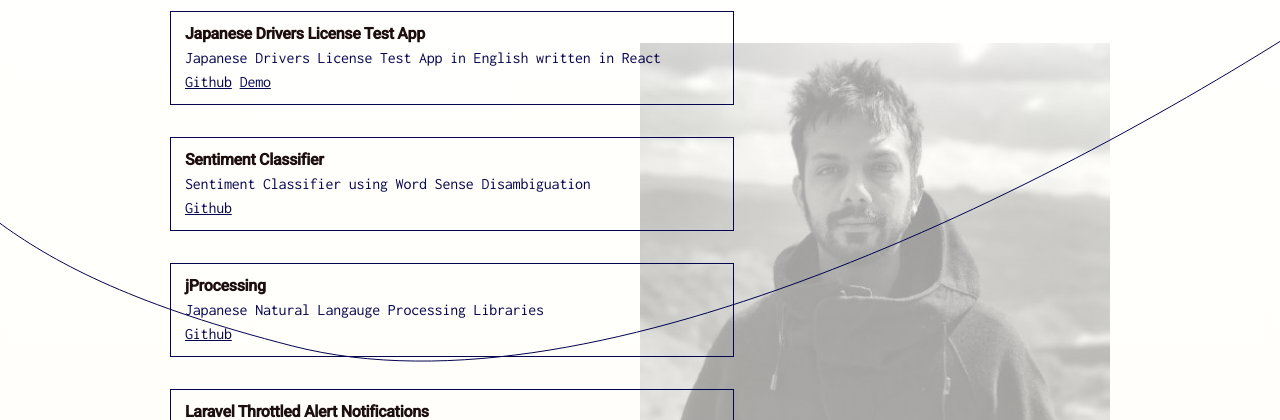
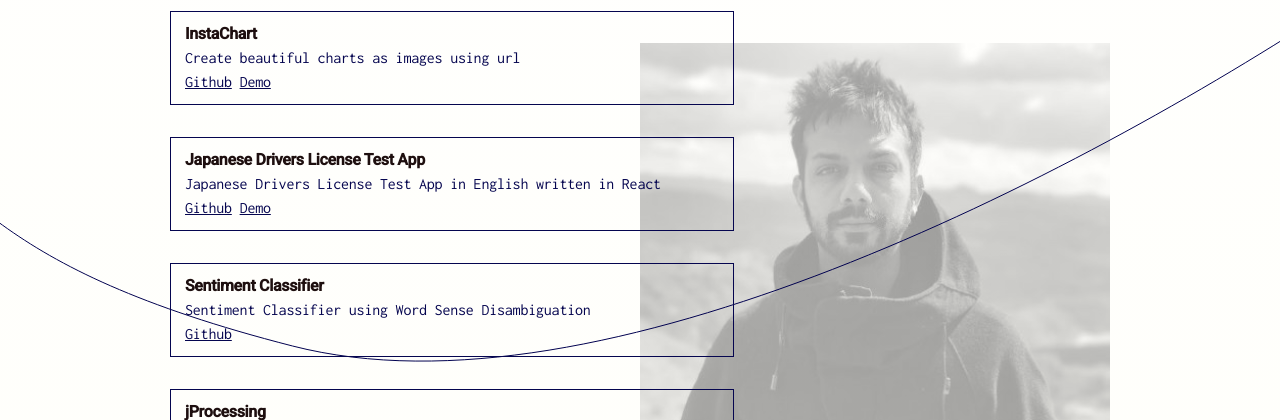
Before and after one commit to kevincobain2000/kevincobain2000.github.io, an Astro site: page / in a window 1280 px wide. Shown: the part 680-1100 px from the top of the page. Built offline with nearby package versions, Linux system fonts and the light colour scheme; Astro itself is replaced by a stand-in of ours.

Commit message:
adds project

```diff
--- a/src/components/Projects.astro
+++ b/src/components/Projects.astro
@@ -2,6 +2,13 @@
 export interface Props {
 }
 const openSourced = [
+        {
+            name: "InstaChart",
+            description: "Create beautiful charts as images using url",
+            github: "https://github.com/kevincobain2000/instachart",
+            demo: "https://instachart.coveritup.app",
+            blog: "",
+        },
         {
             name: "Japanese Drivers License Test App",
             description: "Japanese Drivers License Test App in English written in React ",
--- a/src/layouts/Layout.astro
+++ b/src/layouts/Layout.astro
@@ -27,7 +27,7 @@ const { title, description, image } = Astro.props;
 	<body>
 		<slot />
 	</body>
-    <!-- <script src="https://www.googletagmanager.com/gtag/js?id=UA-40862413-1" strategy="afterInteractive"/>
+    <script src="https://www.googletagmanager.com/gtag/js?id=UA-40862413-1" strategy="afterInteractive"/>
     <script id="google-analytics" strategy="afterInteractive">
         window.dataLayer = window.dataLayer || [];
         function gtag(){window.dataLayer.push(arguments);}
@@ -36,7 +36,7 @@ const { title, description, image } = Astro.props;
         gtag('config', 'UA-40862413-1');
     </script>
     <script async src="https://pagead2.googlesyndication.com/pagead/js/adsbygoogle.js?client=ca-pub-3871023054742376"
-    crossorigin="anonymous"></script> -->
+    crossorigin="anonymous"></script>
 </html>
 <style is:global>
 @charset "UTF-8";
```
